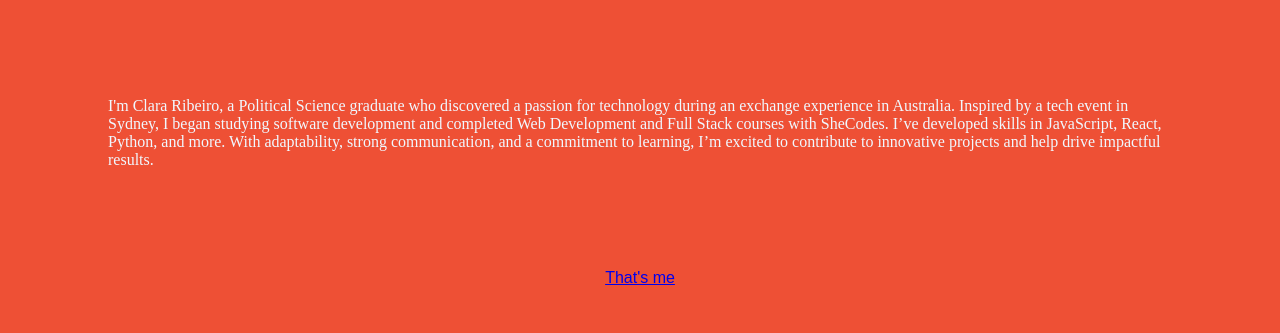
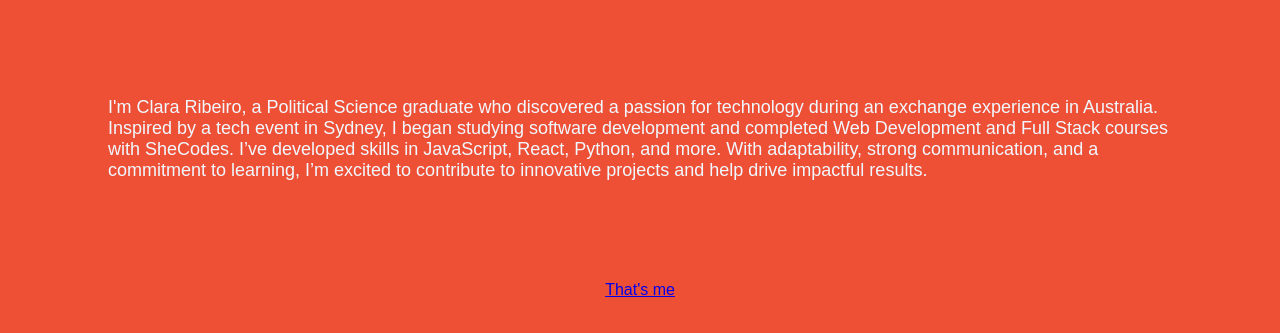
Before and after one commit to ribeiroclara/multiple-pages, a plain HTML site: page contact.html in a window 1280 px wide. Shown: the part 61-394 px from the top of the page. Drawn offline with Linux system fonts and the light colour scheme.

Commit message:
update style.css

```diff
--- a/src/style.css
+++ b/src/style.css
@@ -7,11 +7,18 @@ h1{
 .link {
     font-family: sans-serif;
     text-align: center;
+    color: aliceblue;
+}
+
+.link:hover {
+    color: #ccc;
 }
 
 p {
     margin: 100px;
     color: aliceblue;
+    font-size: 18px;
+    font-family: sans-serif;
 }
 
 img {
```
